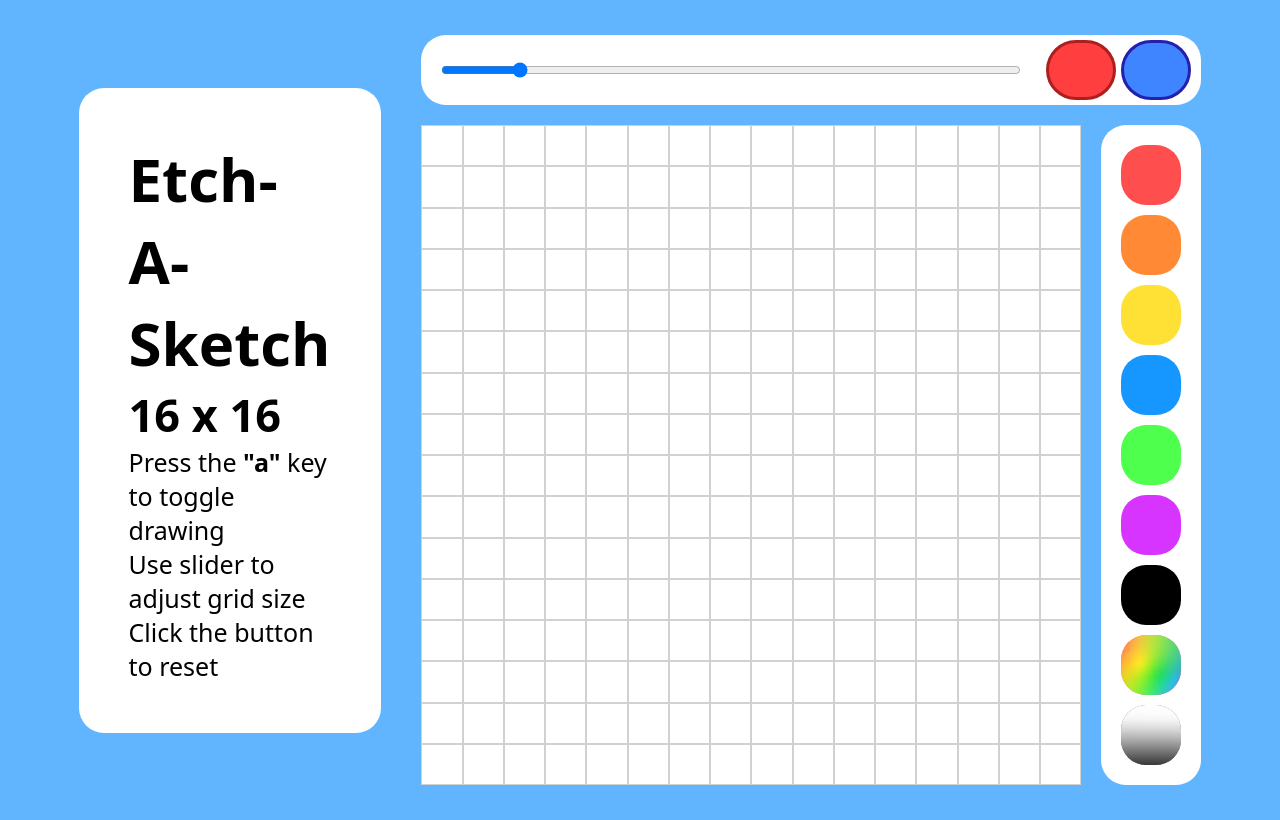
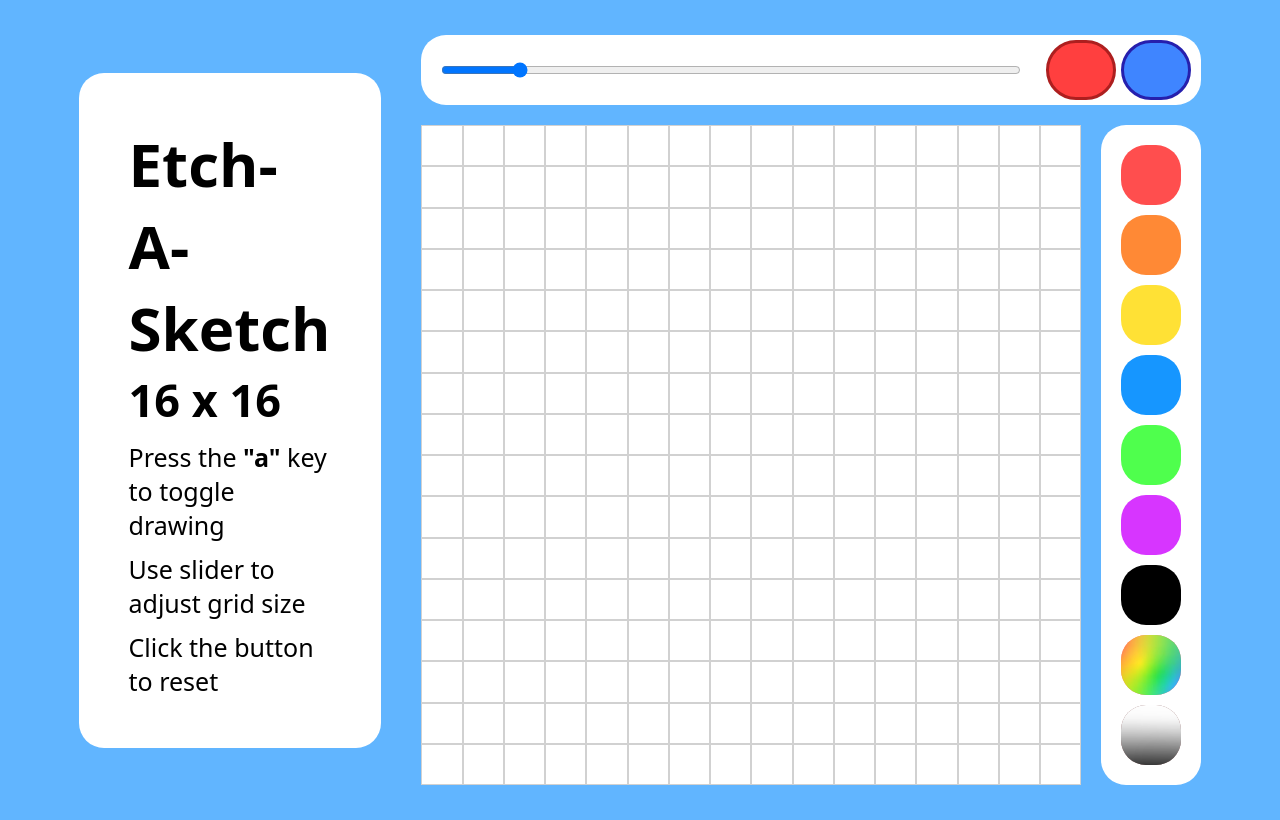
Before and after one commit to eggtoasts/Etch-a-Sketch, a plain HTML site: page index.html in a window 1280 px wide. Drawn offline with Linux system fonts and the light colour scheme.

Commit message:
Merged & tweaked the top margins of the text

```diff
--- a/style.css
+++ b/style.css
@@ -125,8 +125,8 @@
   background-color: rgb(144, 102, 102);
 }
 
-div {
-  /* border: 3px solid red; */
+p {
+  margin-top: 10px;
 }
 
 .main-box {
```
